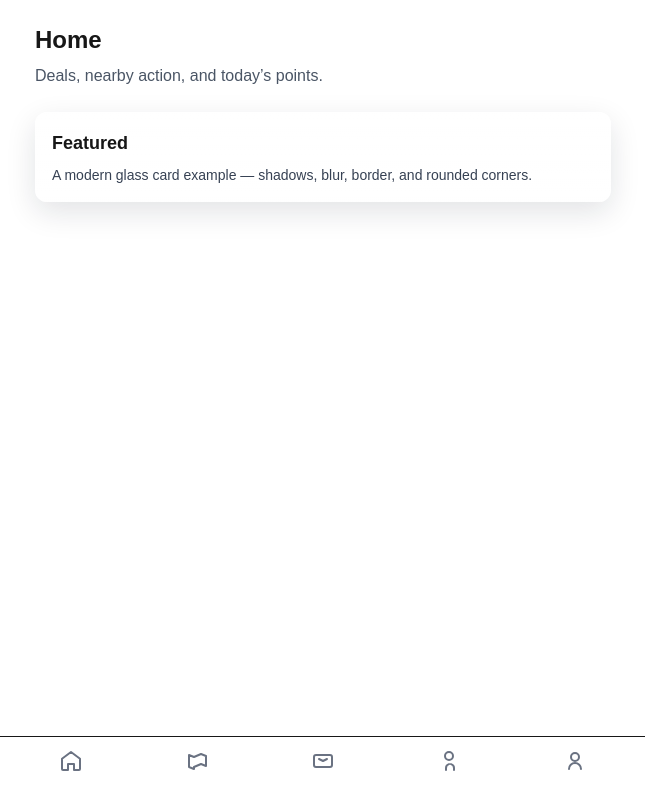
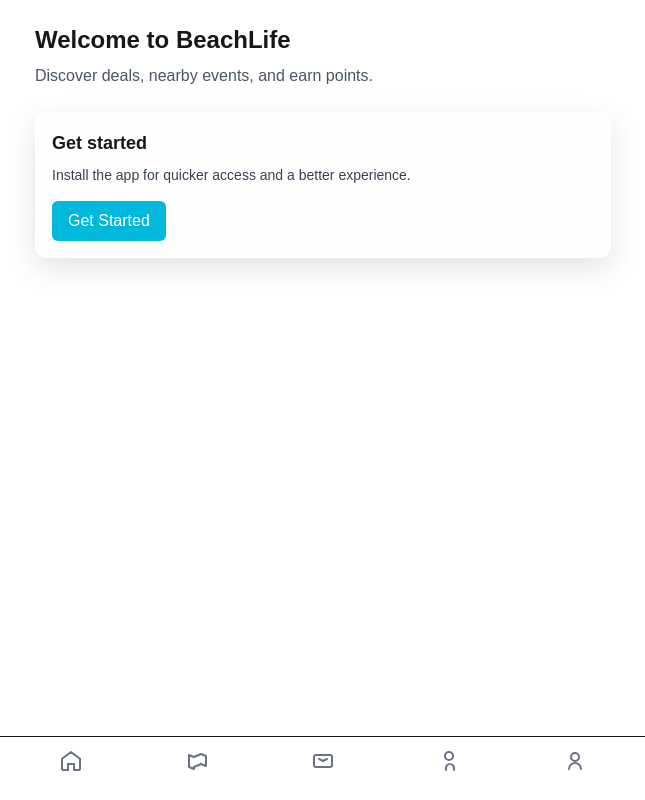
Before and after one commit to RickyEspino/BeachLifeApp, a Next.js app: page / in a window 1280 px wide. Shown: the whole page, without its empty margins (317-962 px from the left). Built offline with nearby package versions, Linux system fonts and the light colour scheme; no server answers.

Commit message:
Home: explicit install button, route post-install to login or now; hide auto install banner

```diff
--- a/src/app/page.tsx
+++ b/src/app/page.tsx
@@ -1,12 +1,70 @@
+"use client";
+
+import { useRouter } from "next/navigation";
+import { useEffect, useState } from "react";
+import { supabase } from "../../lib/supabaseClient";
+
 export default function Page() {
+	const router = useRouter();
+	const [installAvailable, setInstallAvailable] = useState(false);
+	const [installing, setInstalling] = useState(false);
+
+	useEffect(() => {
+		// Detect if the deferred install prompt has been captured by InstallPrompt
+		// which stores it on window.__beachlife_before_install_event
+		// eslint-disable-next-line @typescript-eslint/ban-ts-comment
+		// @ts-ignore
+		if (typeof window !== 'undefined' && window.__beachlife_before_install_event) {
+			setInstallAvailable(true);
+		}
+	}, []);
+
+	async function onInstallClick() {
+		// eslint-disable-next-line @typescript-eslint/ban-ts-comment
+		// @ts-ignore
+		const be = typeof window !== 'undefined' ? window.__beachlife_before_install_event : null;
+		if (!be) return router.push('/login');
+
+		try {
+			setInstalling(true);
+			await be.prompt();
+			await be.userChoice;
+		} catch (err) {
+			// ignore
+		} finally {
+			// After install prompt (accepted or dismissed) route user appropriately.
+			// If the user is authenticated, send them to /now; otherwise to /login.
+			try {
+				const { data } = await supabase.auth.getUser();
+				if (data?.user) {
+					router.push('/now');
+				} else {
+					router.push('/login');
+				}
+			} catch (e) {
+				router.push('/login');
+			}
+		}
+	}
+
 	return (
 		<section className="mx-auto max-w-xl">
-			<h1 className="text-2xl font-bold">Home</h1>
-			<p className="mt-2 text-gray-600">Deals, nearby action, and today’s points.</p>
+			<h1 className="text-2xl font-bold">Welcome to BeachLife</h1>
+			<p className="mt-2 text-gray-600">Discover deals, nearby events, and earn points.</p>
 
 			<div className="mt-6 glass-card elevated">
-				<h2 className="text-lg font-semibold">Featured</h2>
-				<p className="mt-2 text-sm text-gray-700 dark:text-gray-300">A modern glass card example — shadows, blur, border, and rounded corners.</p>
+				<h2 className="text-lg font-semibold">Get started</h2>
+				<p className="mt-2 text-sm text-gray-700 dark:text-gray-300">Install the app for quicker access and a better experience.</p>
+
+				<div className="mt-4">
+					<button
+						onClick={onInstallClick}
+						className="px-4 py-2 rounded-md bg-cyan-500 text-white"
+						disabled={installing}
+					>
+						{installAvailable ? (installing ? 'Installing...' : 'Install BeachLife') : 'Get Started'}
+					</button>
+				</div>
 			</div>
 		</section>
 	);
--- a/src/components/InstallPrompt.tsx
+++ b/src/components/InstallPrompt.tsx
@@ -11,7 +11,6 @@
 
 export default function InstallPrompt() {
   const [deferred, setDeferred] = useState<BeforeInstallPromptEvent | null>(null);
-  const [visible, setVisible] = useState(false);
   const [updateAvailable, setUpdateAvailable] = useState(false);
 
   useEffect(() => {
@@ -19,16 +18,24 @@
       const be = e as BeforeInstallPromptEvent;
       be.preventDefault();
       setDeferred(be);
-      setVisible(true);
+      // Expose the deferred event to the window so pages can prompt explicitly.
+      try {
+        // eslint-disable-next-line @typescript-eslint/ban-ts-comment
+        // @ts-ignore - attach to window for runtime usage
+        window.__beachlife_before_install_event = be;
+      } catch (err) {
+        // ignore
+      }
+      // DO NOT auto-show a banner — the app/home page will render an explicit Install button.
     }
 
     function onSwUpdated() {
       setUpdateAvailable(true);
-      setVisible(true);
+      // Expose update availability but do not auto-show UI.
     }
 
-    window.addEventListener('beforeinstallprompt', beforeInstall as EventListener);
-    window.addEventListener('swUpdated', onSwUpdated as EventListener);
+  window.addEventListener('beforeinstallprompt', beforeInstall as EventListener);
+  window.addEventListener('swUpdated', onSwUpdated as EventListener);
 
     return () => {
       window.removeEventListener('beforeinstallprompt', beforeInstall as EventListener);
@@ -36,52 +43,16 @@
     };
   }, []);
 
-  async function onInstall() {
-    if (!deferred) return;
-    try {
-      await deferred.prompt();
-      await deferred.userChoice;
-    } finally {
-      setDeferred(null);
-      setVisible(false);
-    }
-  }
+  // We intentionally do not render any banner here. The app's home page will prompt
+  // using the deferred event stored on `window.__beachlife_before_install_event`.
 
   function onUpdate() {
     if (navigator.serviceWorker.controller) {
       navigator.serviceWorker.controller.postMessage({ type: 'SKIP_WAITING' });
     }
     setUpdateAvailable(false);
-    setVisible(false);
     setTimeout(() => location.reload(), 800);
   }
 
-  if (!visible) return null;
-
-  return (
-    <div style={{ position: 'fixed', bottom: 80, left: 16, right: 16, display: 'flex', justifyContent: 'center' }}>
-      <div style={{ background: 'white', padding: 12, borderRadius: 12, boxShadow: '0 6px 20px rgba(2,6,23,0.08)', display: 'flex', alignItems: 'center', gap: 12 }}>
-        <div style={{ width: 40, height: 40, borderRadius: 8, overflow: 'hidden' }}>
-          <Image src="/icons/icon-192.png" width={40} height={40} alt="app" />
-        </div>
-        <div style={{ minWidth: 200 }}>
-          <div style={{ fontWeight: 600 }}>Install BeachLife</div>
-          <div style={{ fontSize: 12, color: '#475569' }}>Save the app to your home screen for faster access</div>
-        </div>
-        <div style={{ display: 'flex', gap: 8 }}>
-          {!updateAvailable ? (
-            <>
-              <button onClick={onInstall} style={{ padding: '8px 14px', background: '#06b6d4', color: 'white', borderRadius: 10, border: 'none' }}>Install</button>
-              <button onClick={() => setVisible(false)} style={{ padding: '8px 12px', borderRadius: 10 }}>Dismiss</button>
-            </>
-          ) : (
-            <>
-              <button onClick={onUpdate} style={{ padding: '8px 14px', background: '#0ea5a4', color: 'white', borderRadius: 10, border: 'none' }}>Update</button>
-              <button onClick={() => setVisible(false)} style={{ padding: '8px 12px', borderRadius: 10 }}>Later</button>
-            </>
-          )}
-        </div>
-      </div>
-    </div>
-  );
+  return null;
 }
```
